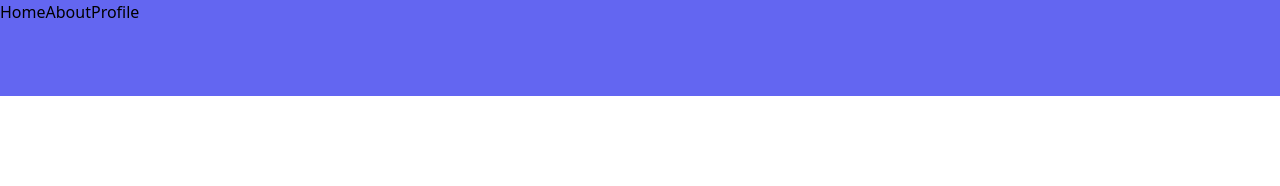
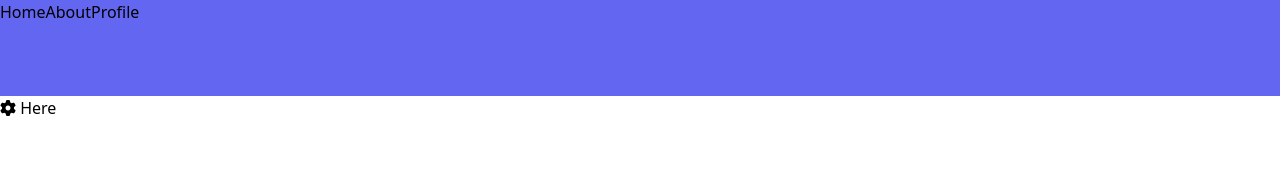
Before and after one commit to u-s-c-l/i-t-t-w-s-d, a React (Create React App) app: page /userprofile in a window 1280 px wide. Shown: the top 186 px of the page. Built offline with nearby package versions, Linux system fonts and the light colour scheme.

Commit message:
imported fontawesome

```diff
--- a/public/index.html
+++ b/public/index.html
@@ -10,6 +10,10 @@
       content="Web site created using create-react-app"
     />
     <link rel="apple-touch-icon" href="%PUBLIC_URL%/logo192.png" />
+    <link
+      rel="stylesheet"
+      href="https://cdnjs.cloudflare.com/ajax/libs/font-awesome/6.0.0/css/all.min.css"
+    />
     <!--
       manifest.json provides metadata used when your web app is installed on a
       user's mobile device or desktop. See https://developers.google.com/web/fundamentals/web-app-manifest/
--- a/src/components/Settings/index.js
+++ b/src/components/Settings/index.js
@@ -3,7 +3,7 @@ import React from "react";
 const Settings = () => {
   return (
     <div>
-      <button id="settings_btn"><i className="fa-solid fa-gear"></i></button>
+      <button id="settings_btn"> <i className="fa-solid fa-gear"></i> Here </button>
     </div>
   );
 };
```
